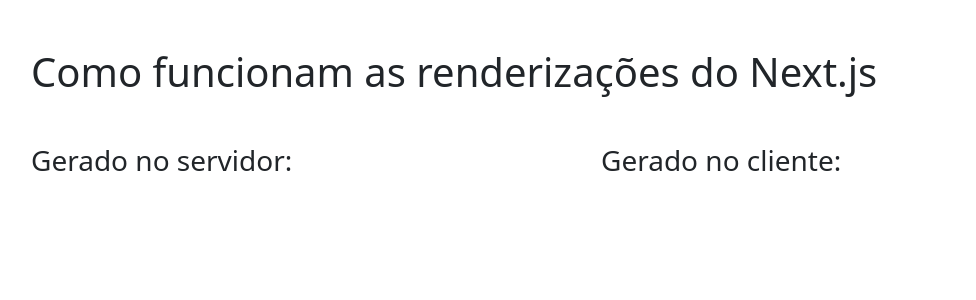
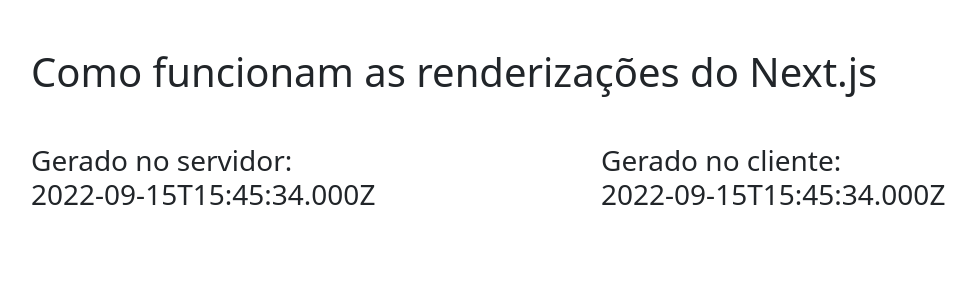
Before and after one commit to athena272/apple-store, a Next.js app: page /dynamic in a window 1280 px wide. Shown: the top 300 px of the page, without its empty margins (51-1027 px from the left). Built offline with nearby package versions, Linux system fonts and the light colour scheme; no server answers.

Commit message:
Update dynamic.tsx

```diff
--- a/src/pages/dynamic.tsx
+++ b/src/pages/dynamic.tsx
@@ -1,7 +1,39 @@
-import { NextPage } from "next"
+// pages/dynamic.tsx
+
+import { GetServerSideProps, NextPage } from "next"
+import { ReactNode, useEffect, useState } from "react"
 import { Col, Container, Row } from "reactstrap"
 
-const Dynamic: NextPage = () => {
+type ApiResponse = {
+  name: string
+  timestamp: Date
+}
+
+export const getServerSideProps: GetServerSideProps = async () => {
+  const serverSideData: ApiResponse = await fetch(`${process.env.NEXT_PUBLIC_APIURL}/api/hello`).then(res => res.json())
+
+  return {
+    props: {
+      serverSideData
+    }
+  }
+}
+
+const Dynamic: NextPage = (props: {
+  children?: ReactNode
+  serverSideData?: ApiResponse
+}) => {
+  const [clientSideData, setClientSideData] = useState<ApiResponse>()
+
+  useEffect(() => {
+    fetchData()
+  }, [])
+
+  const fetchData = async () => {
+    const data = await fetch("/api/hello").then(res => res.json())
+    setClientSideData(data)
+  }
+
   return (
     <Container tag="main">
       <h1 className="my-5">
@@ -12,12 +44,18 @@
         <Col>
           <h3>
             Gerado no servidor:
+            <p>
+              {props.serverSideData?.timestamp.toString()}
+            </p>
           </h3>
         </Col>
 
         <Col>
           <h3>
             Gerado no cliente:
+            <p>
+              {clientSideData?.timestamp.toString()}
+            </p>
           </h3>
         </Col>
       </Row>
```
